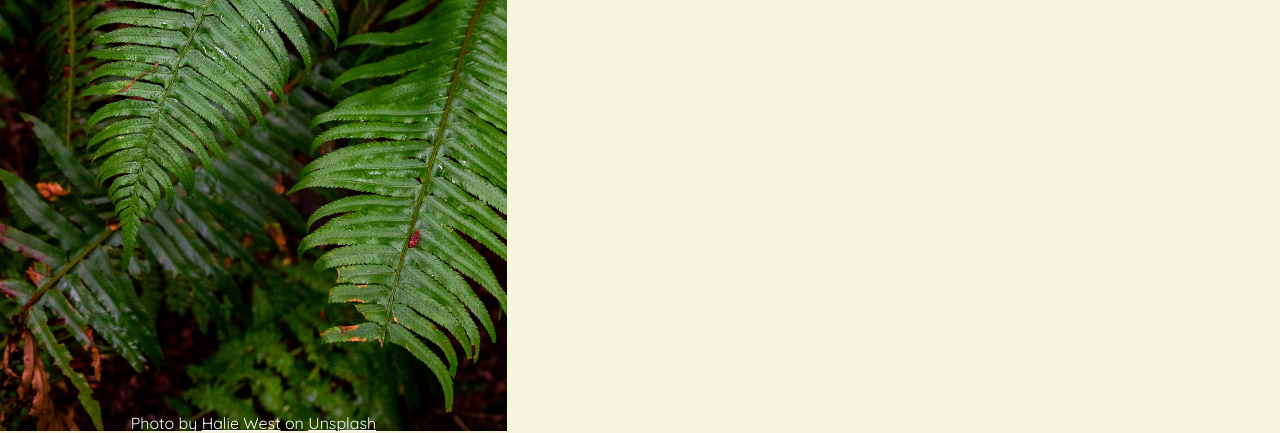
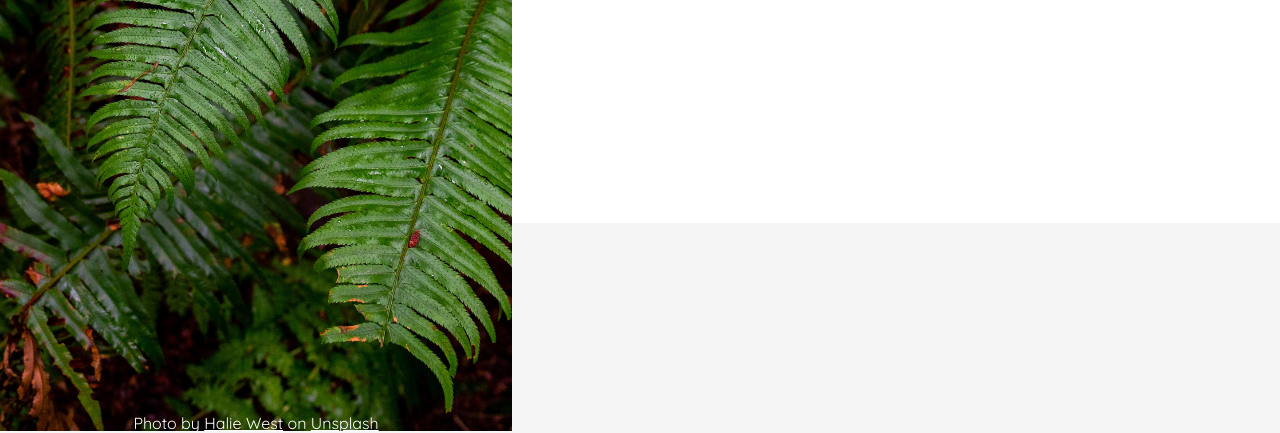
Before and after one commit to DrEpico/signupform, a plain HTML site: page index.html in a window 1280 px wide. Shown: the part 369-802 px from the top of the page. Drawn offline with Linux system fonts and the light colour scheme.

Commit message:
Added a white card for the forms

```diff
--- a/index.html
+++ b/index.html
@@ -23,7 +23,9 @@
         </div>
         <div id="right">
             <p>This is not a real online service! You know you need something like this in your life to help you realize your deepest dreams. Sign up now to get started.</p>
-            <div class="card"></div>
+            <div class="card">
+                <p>test</p>
+            </div>
         </div>
     </div>
 </body>
--- a/style.css
+++ b/style.css
@@ -11,7 +11,7 @@ h1 {
 
 body {
     margin: 0px;
-    background-color: beige;
+    background-color: whitesmoke;
 }
 
 p {
@@ -32,16 +32,14 @@ p {
     background-image: url("halie-west-unsplash.jpg");
     background-size: cover;
     margin-left: 0px;
-    background-color: beige;
     color: white;
 }
 
 #right {
-    display: flex;
     justify-content: center;
     align-items: center;
     width: 60vw;
-    margin: 15vh auto auto 1%;
+    margin: 15vh auto auto 0%;
 
 }
 
@@ -78,3 +76,9 @@ a {
 .attribution {
     margin-top: 52vh;
 }
+
+.card {
+    width: 100%;
+    height: 50vh;
+    background-color: white;
+}
```
